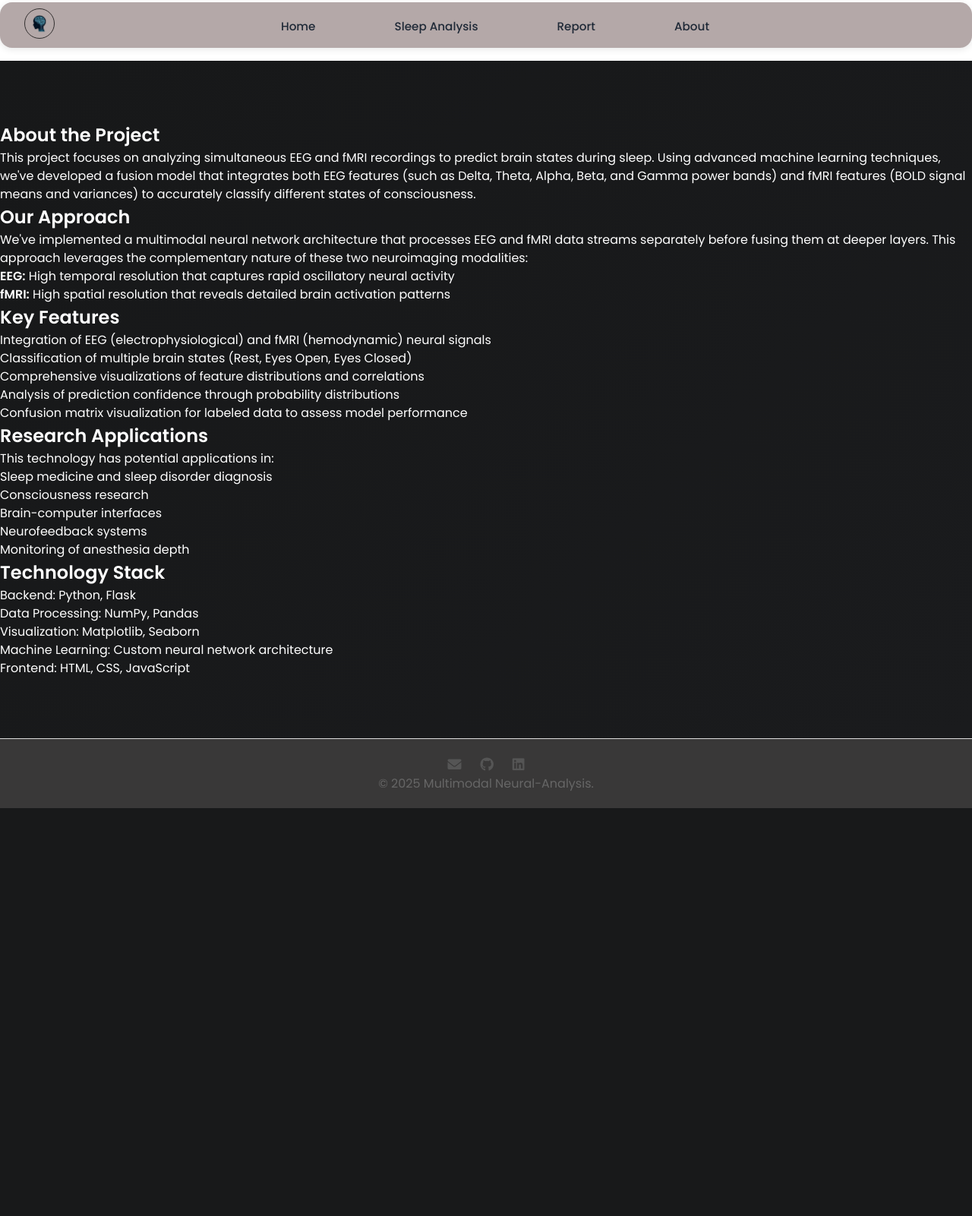
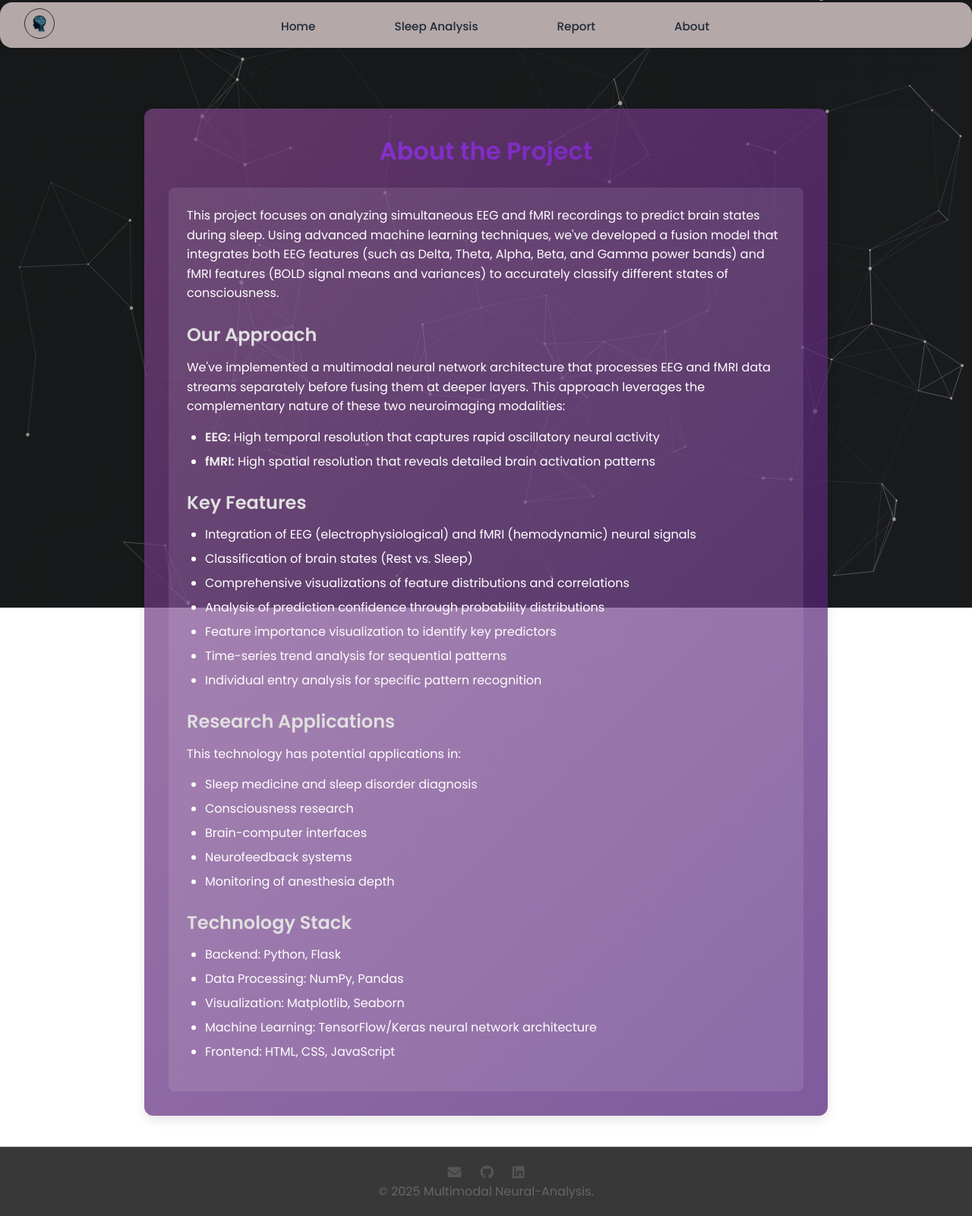
Before and after one commit to NaveedMalik91/NeuroFusionAnalyzer, a Flask app: page /about in a window 1280 px wide. Shown: the whole page at 76% size. Before the commit the page ends 1064 px from the top, so only its background shows below. Run offline with Flask 3, Linux system fonts and the light colour scheme.

Commit message:
Update about page styling and add particle background to match home and sleep analysis pages.
Replit-Commit-Author: Agent
Replit-Commit-Session-Id: 773b6dba-7215-402b-9137-206b1549c3a7
Replit-Commit-Screenshot-Url: https://storage.googleapis.com/screenshot-production-us-central1/104e278e-b49f-44a0-8843-aa3484097083/6a6ee35a-9ce0-4035-80f3-41a1448ea269.jpg

```diff
--- a/templates/about.html
+++ b/templates/about.html
@@ -5,12 +5,66 @@
     <meta charset="UTF-8">
     <meta name="viewport" content="width=device-width, initial-scale=1.0">
     <title>Neural Analysis Platform - About</title>
-    <link rel="stylesheet" href="{{ url_for('static', filename='css/style.css') }}">
+    <link rel="stylesheet" href="{{ url_for('static', filename='css/style_model1.css') }}">
     <link href="https://fonts.googleapis.com/css2?family=Poppins:wght@400;500;600&display=swap" rel="stylesheet">
     <link rel="stylesheet" href="https://cdnjs.cloudflare.com/ajax/libs/font-awesome/6.0.0/css/all.min.css">
+    <style>
+        /* Custom styles for about page */
+        .about-section {
+            background: linear-gradient(135deg, rgba(128, 70, 135, 0.7), rgba(73, 21, 116, 0.7));
+            border-radius: 12px;
+            padding: 2rem;
+            max-width: 900px;
+            margin: 20px auto;
+            box-shadow: 0 6px 15px rgba(0, 0, 0, 0.1);
+            color: white;
+        }
+
+        .about-section h1 {
+            font-size: 2rem;
+            text-align: center;
+            margin-bottom: 1.5rem;
+            background: linear-gradient(135deg, rgba(149, 54, 238, 0.9), rgba(121, 36, 182, 0.9));
+            -webkit-background-clip: text;
+            color: transparent;
+        }
+
+        .about-section h2 {
+            font-size: 1.5rem;
+            margin-top: 1.5rem;
+            margin-bottom: 0.75rem;
+            color: #e0e0e0;
+        }
+
+        .about-content {
+            background: rgba(255, 255, 255, 0.1);
+            padding: 1.5rem;
+            border-radius: 8px;
+        }
+
+        .about-content p {
+            margin-bottom: 1rem;
+            line-height: 1.6;
+        }
+
+        .about-content ul {
+            margin-left: 1.5rem;
+            margin-bottom: 1rem;
+        }
+
+        .about-content li {
+            margin-bottom: 0.5rem;
+        }
+
+        .about-content strong {
+            color: #f0f0f0;
+        }
+    </style>
 </head>
 
 <body>
+    <!-- Particles.js Background -->
+    <div id="particles-js"></div>
 
     <!-- Navbar -->
     <nav id="navbar">
@@ -38,7 +92,7 @@
     </nav>
 
     <!-- About Content -->
-    <div class="main-content-container" style="margin-top: 80px;">
+    <div class="main-content-container" style="margin-top: 40px; padding: 20px;">
         <section class="about-section">
             <h1>About the Project</h1>
             <div class="about-content">
@@ -54,10 +108,12 @@
                 <h2>Key Features</h2>
                 <ul>
                     <li>Integration of EEG (electrophysiological) and fMRI (hemodynamic) neural signals</li>
-                    <li>Classification of multiple brain states (Rest, Eyes Open, Eyes Closed)</li>
+                    <li>Classification of brain states (Rest vs. Sleep)</li>
                     <li>Comprehensive visualizations of feature distributions and correlations</li>
                     <li>Analysis of prediction confidence through probability distributions</li>
-                    <li>Confusion matrix visualization for labeled data to assess model performance</li>
+                    <li>Feature importance visualization to identify key predictors</li>
+                    <li>Time-series trend analysis for sequential patterns</li>
+                    <li>Individual entry analysis for specific pattern recognition</li>
                 </ul>
 
                 <h2>Research Applications</h2>
@@ -75,7 +131,7 @@
                     <li>Backend: Python, Flask</li>
                     <li>Data Processing: NumPy, Pandas</li>
                     <li>Visualization: Matplotlib, Seaborn</li>
-                    <li>Machine Learning: Custom neural network architecture</li>
+                    <li>Machine Learning: TensorFlow/Keras neural network architecture</li>
                     <li>Frontend: HTML, CSS, JavaScript</li>
                 </ul>
             </div>
@@ -94,7 +150,57 @@
     </footer>
 
     <!-- Scripts -->
+    <script src="{{ url_for('static', filename='js/particles.min.js') }}"></script>
     <script src="{{ url_for('static', filename='js/script.js') }}"></script>
+    <script>
+        // Initialize particles.js
+        document.addEventListener('DOMContentLoaded', function() {
+            particlesJS("particles-js", {
+                particles: {
+                    number: { value: 80, density: { enable: true, value_area: 800 } },
+                    color: { value: "#ffffff" },
+                    shape: { type: "circle" },
+                    opacity: { value: 0.5, random: false },
+                    size: { value: 3, random: true },
+                    line_linked: {
+                        enable: true,
+                        distance: 150,
+                        color: "#ffffff",
+                        opacity: 0.4,
+                        width: 1
+                    },
+                    move: {
+                        enable: true,
+                        speed: 2,
+                        direction: "none",
+                        random: false,
+                        straight: false,
+                        out_mode: "out",
+                        bounce: false
+                    }
+                },
+                interactivity: {
+                    detect_on: "canvas",
+                    events: {
+                        onhover: { enable: true, mode: "repulse" },
+                        onclick: { enable: true, mode: "push" },
+                        resize: true
+                    }
+                },
+                retina_detect: true
+            });
+        });
+
+        // Function to open report document
+        function openReportDoc() {
+            window.open('/static/assets/Report.pdf', '_blank');
+        }
+
+        // Function to open research paper
+        function openResearchPDF() {
+            window.open('/static/assets/Research_paper.pdf', '_blank');
+        }
+    </script>
 
 </body>
 
```
